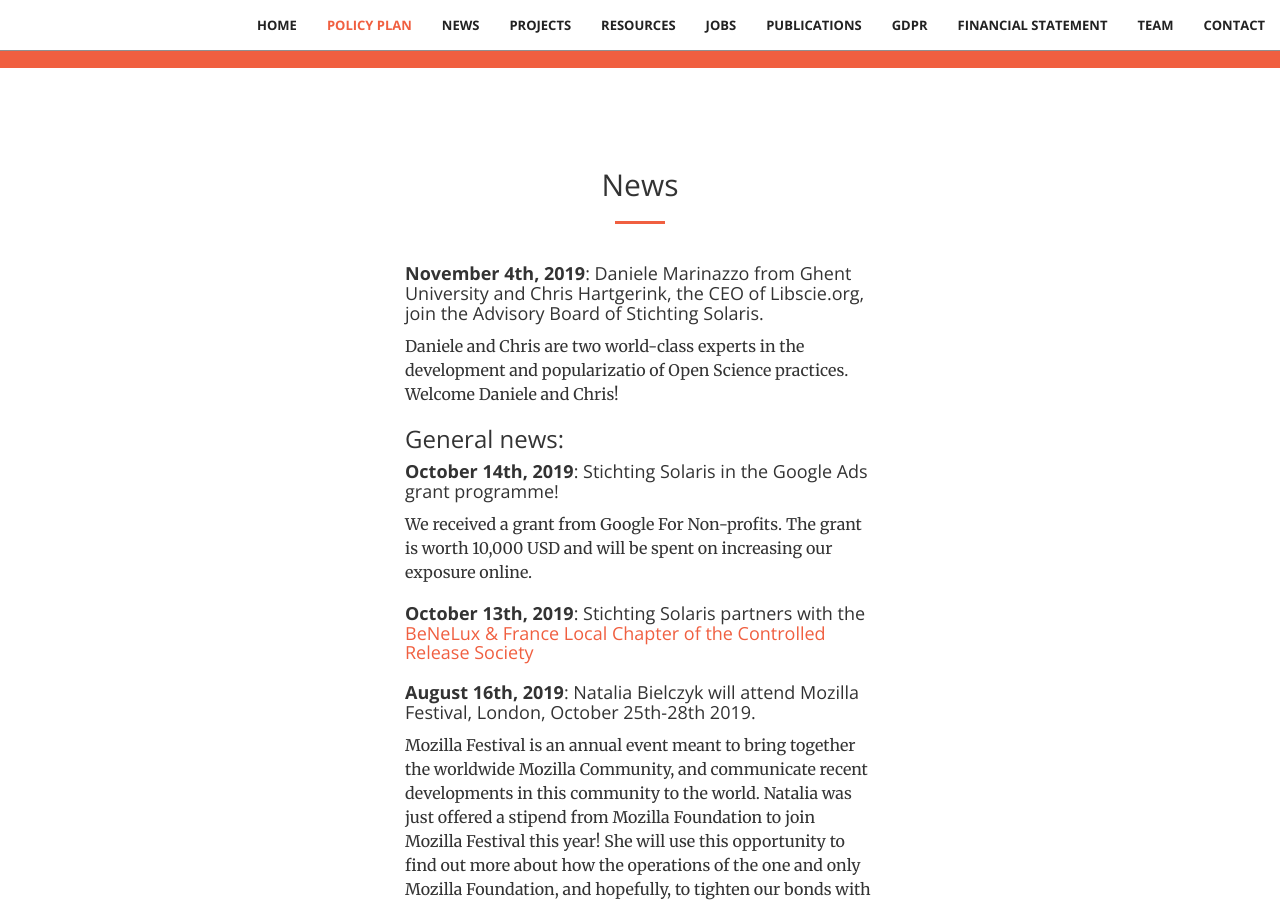
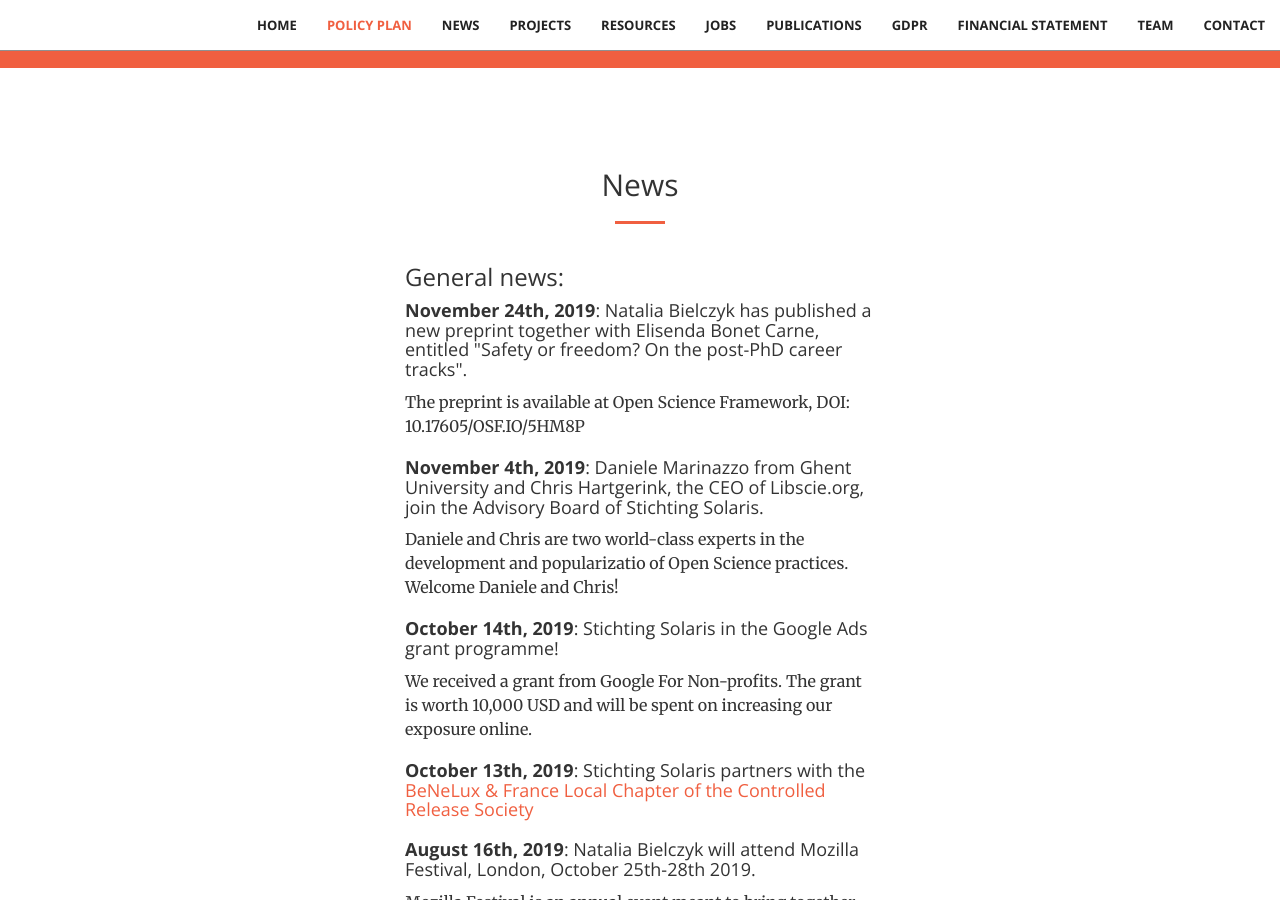
Before and after one commit to stichting-solaris/stichting-solaris.github.io, a Jekyll site: the page built from index.html, in a window 1280 px wide and 900 px high, scrolled down 5416 px. Built offline with Jekyll 4.4.1, drawn with Linux system fonts in a browser that asks for light colours.

Commit message:
Update news.html

```diff
--- a/_includes/news.html
+++ b/_includes/news.html
@@ -15,6 +15,13 @@
                 <p class="text-faded">
 
 <!-- General news: -->
+                <h3 class="section-heading">General news:</h3>
+
+                <h4 class="section-heading"><b>November 24th, 2019</b>: Natalia Bielczyk
+                    has published a new preprint together with Elisenda Bonet Carne, entitled
+                    "Safety or freedom? On the post-PhD career tracks".</h4>
+                    <p>The preprint is available at Open Science Framework, DOI: 10.17605/OSF.IO/5HM8P</p>
+                <p></p>
 
                 <h4 class="section-heading"><b>November 4th, 2019</b>: Daniele Marinazzo from Ghent University
                     and Chris Hartgerink, the CEO of Libscie.org, join the Advisory Board of Stichting Solaris.</h4>
@@ -22,7 +29,6 @@
                     Open Science practices. Welcome Daniele and Chris!</p>
                 <p></p>
 
-                <h3 class="section-heading">General news:</h3>
                 <h4 class="section-heading"><b>October 14th, 2019</b>: Stichting Solaris in the Google Ads grant programme!</h4>
                     <p>We received a grant from Google For Non-profits. The grant is worth 10,000 USD and will be
                     spent on increasing our exposure online.</p>
```
